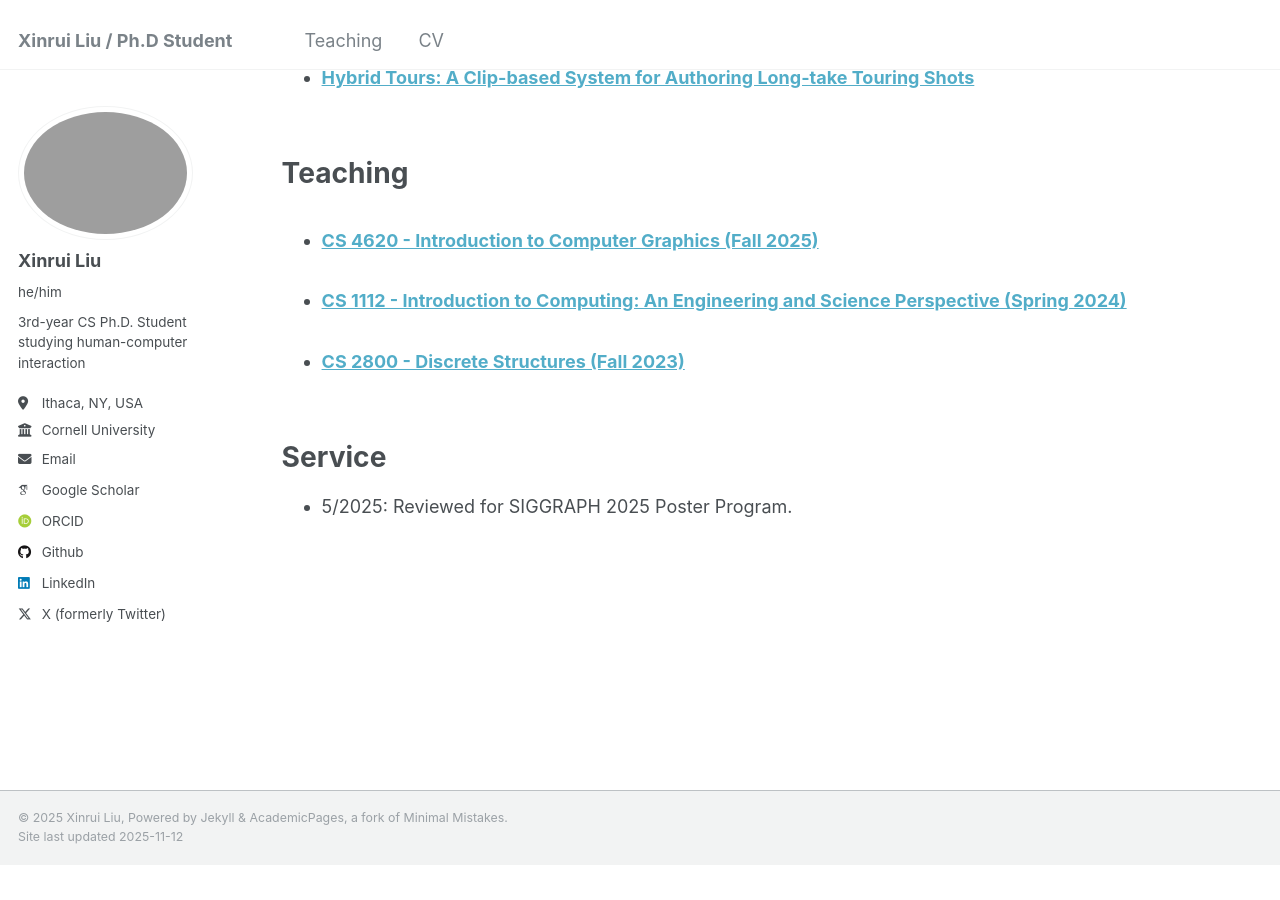
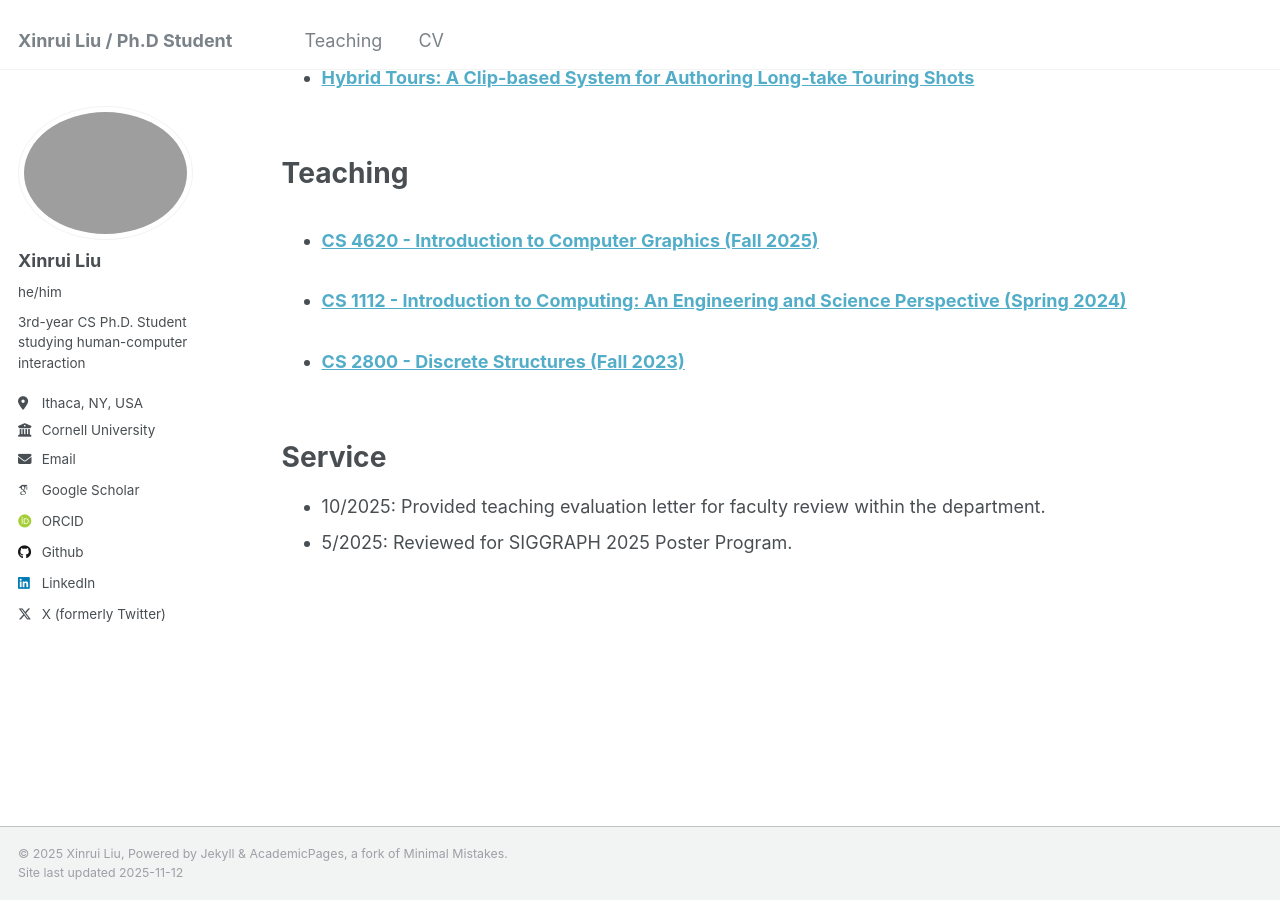
Before and after one commit to liuxr0831/liuxr0831.github.io, a Jekyll site: the page built from _pages/cv.md, in a window 1280 px wide and 900 px high, scrolled down 1110 px. Built offline with Jekyll 4.4.1, drawn with Linux system fonts in a browser that asks for light colours; some web fonts are replaced; before the commit the page ends 1974 px from its top, so only the background shows below that.

Commit message:
Add writing teaching evaluation letter to service.

```diff
--- a/_pages/cv.md
+++ b/_pages/cv.md
@@ -78,4 +78,5 @@ Teaching
 Service
 ======
 
+* 10/2025: Provided teaching evaluation letter for faculty review within the department.
 * 5/2025: Reviewed for SIGGRAPH 2025 Poster Program.
```
Also changed, not shown: 1 other file.
